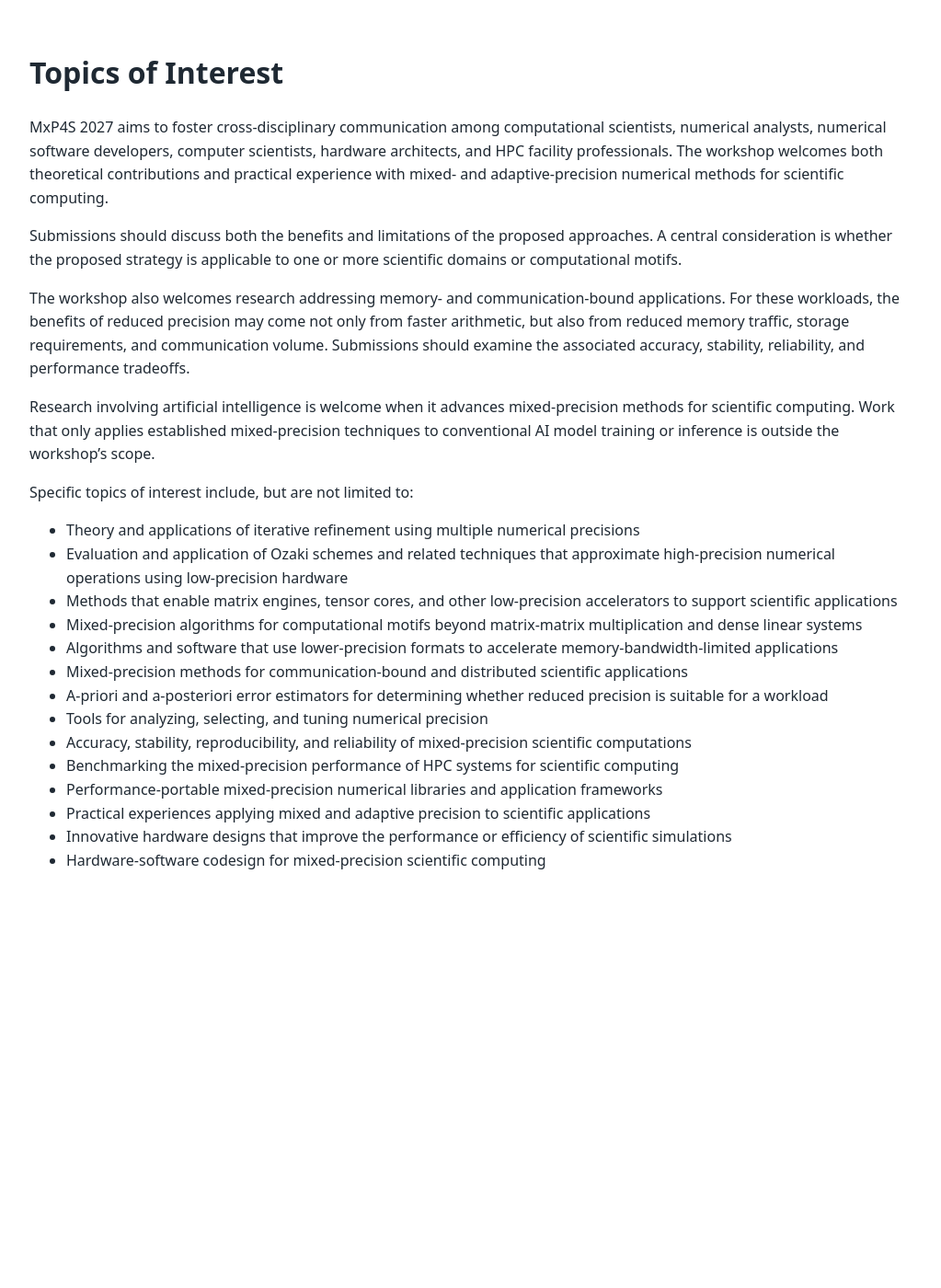
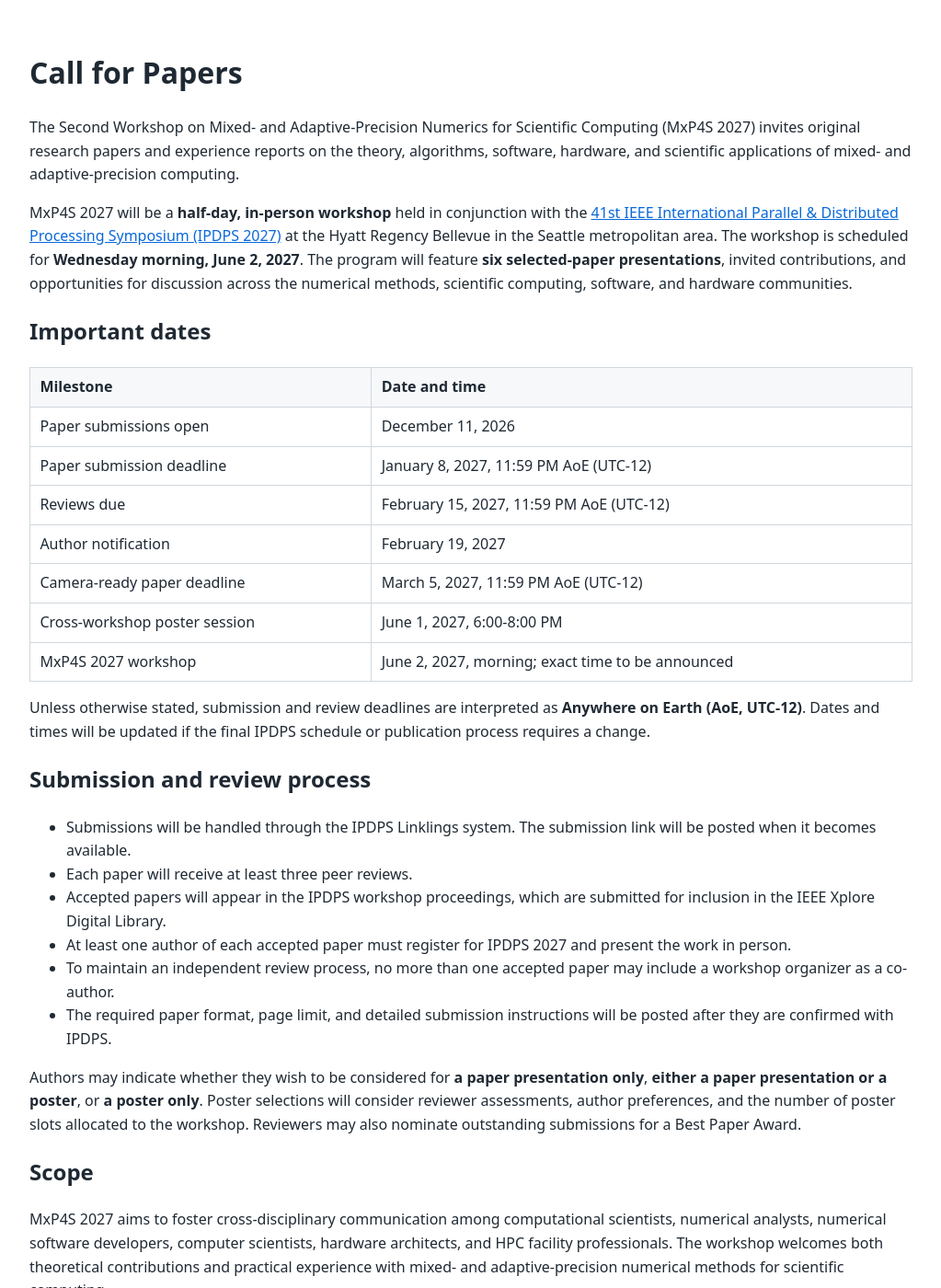
Before and after one commit to MxP4S/mxp4s2027, a Jekyll site: the page built from topics.md, in a window 1280 px wide and 1400 px high. Shown: the whole window at 92% size, without its empty margins (128-1151 px from the left). Built offline with Jekyll 4.4.1, drawn with Linux system fonts in a browser that asks for light colours.

Commit message:
Revise topics.md for MxP4S 2027 Call for Papers
Updated the title and content for the Call for Papers for MxP4S 2027, including important dates and submission guidelines.

```diff
--- a/topics.md
+++ b/topics.md
@@ -1,9 +1,40 @@
 ---
 layout: default
-title: Topics of Interest
+title: Call for Papers
 ---
 
-# Topics of Interest
+# Call for Papers
+
+The Second Workshop on Mixed- and Adaptive-Precision Numerics for Scientific Computing (MxP4S 2027) invites original research papers and experience reports on the theory, algorithms, software, hardware, and scientific applications of mixed- and adaptive-precision computing.
+
+MxP4S 2027 will be a **half-day, in-person workshop** held in conjunction with the [41st IEEE International Parallel & Distributed Processing Symposium (IPDPS 2027)](https://www.ipdps.org/) at the Hyatt Regency Bellevue in the Seattle metropolitan area. The workshop is scheduled for **Wednesday morning, June 2, 2027**. The program will feature **six selected-paper presentations**, invited contributions, and opportunities for discussion across the numerical methods, scientific computing, software, and hardware communities.
+
+## Important dates
+
+| Milestone | Date and time |
+|---|---|
+| Paper submissions open | December 11, 2026 |
+| Paper submission deadline | January 8, 2027, 11:59 PM AoE (UTC-12) |
+| Reviews due | February 15, 2027, 11:59 PM AoE (UTC-12) |
+| Author notification | February 19, 2027 |
+| Camera-ready paper deadline | March 5, 2027, 11:59 PM AoE (UTC-12) |
+| Cross-workshop poster session | June 1, 2027, 6:00-8:00 PM |
+| MxP4S 2027 workshop | June 2, 2027, morning; exact time to be announced |
+
+Unless otherwise stated, submission and review deadlines are interpreted as **Anywhere on Earth (AoE, UTC-12)**. Dates and times will be updated if the final IPDPS schedule or publication process requires a change.
+
+## Submission and review process
+
+- Submissions will be handled through the IPDPS Linklings system. The submission link will be posted when it becomes available.
+- Each paper will receive at least three peer reviews.
+- Accepted papers will appear in the IPDPS workshop proceedings, which are submitted for inclusion in the IEEE Xplore Digital Library.
+- At least one author of each accepted paper must register for IPDPS 2027 and present the work in person.
+- To maintain an independent review process, no more than one accepted paper may include a workshop organizer as a co-author.
+- The required paper format, page limit, and detailed submission instructions will be posted after they are confirmed with IPDPS.
+
+Authors may indicate whether they wish to be considered for **a paper presentation only**, **either a paper presentation or a poster**, or **a poster only**. Poster selections will consider reviewer assessments, author preferences, and the number of poster slots allocated to the workshop. Reviewers may also nominate outstanding submissions for a Best Paper Award.
+
+## Scope
 
 MxP4S 2027 aims to foster cross-disciplinary communication among computational scientists, numerical analysts, numerical software developers, computer scientists, hardware architects, and HPC facility professionals. The workshop welcomes both theoretical contributions and practical experience with mixed- and adaptive-precision numerical methods for scientific computing.
 
@@ -12,6 +43,8 @@ Submissions should discuss both the benefits and limitations of the proposed app
 The workshop also welcomes research addressing memory- and communication-bound applications. For these workloads, the benefits of reduced precision may come not only from faster arithmetic, but also from reduced memory traffic, storage requirements, and communication volume. Submissions should examine the associated accuracy, stability, reliability, and performance tradeoffs.
 
 Research involving artificial intelligence is welcome when it advances mixed-precision methods for scientific computing. Work that only applies established mixed-precision techniques to conventional AI model training or inference is outside the workshop's scope.
+
+## Topics of interest
 
 Specific topics of interest include, but are not limited to:
 
```
